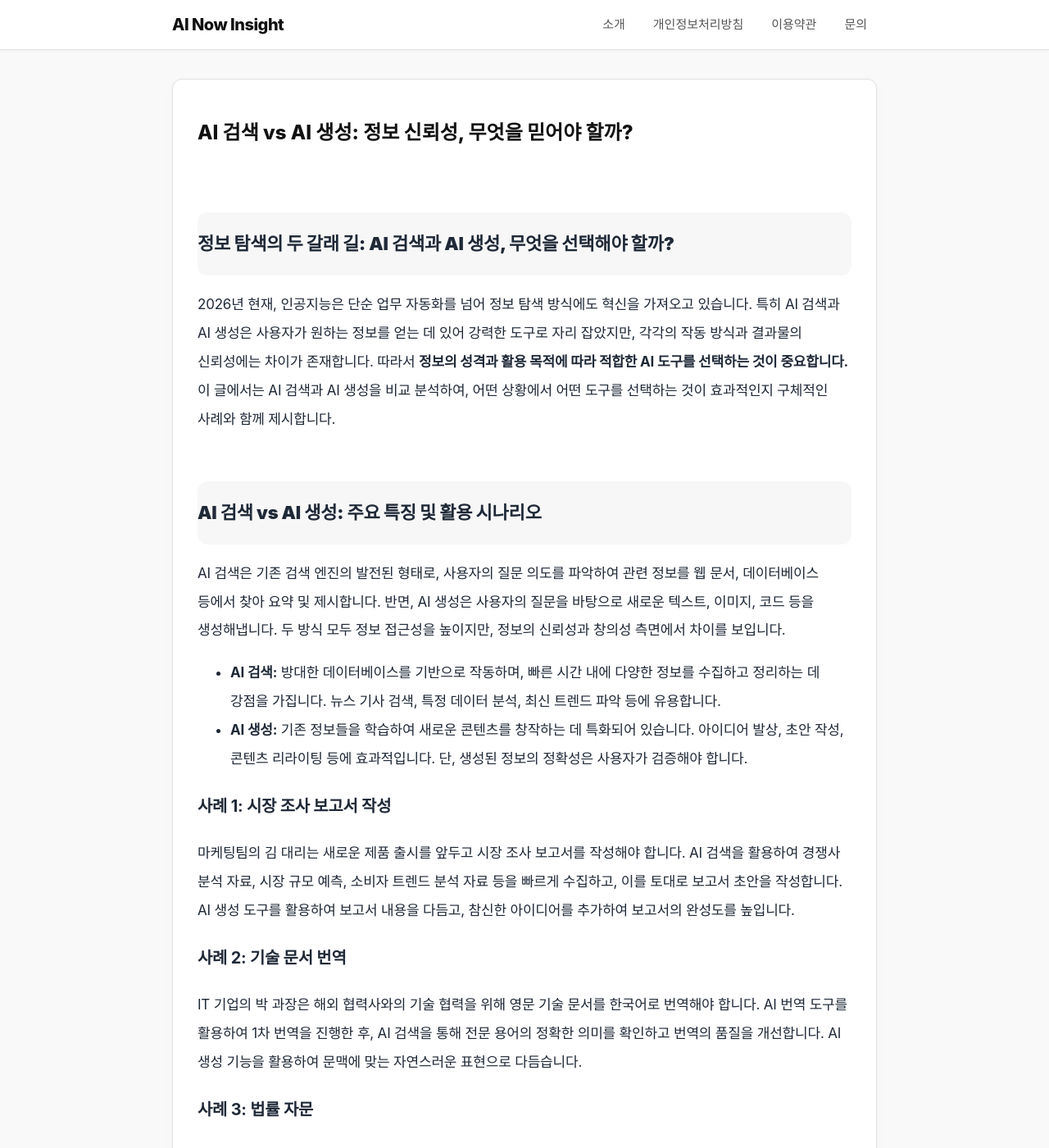
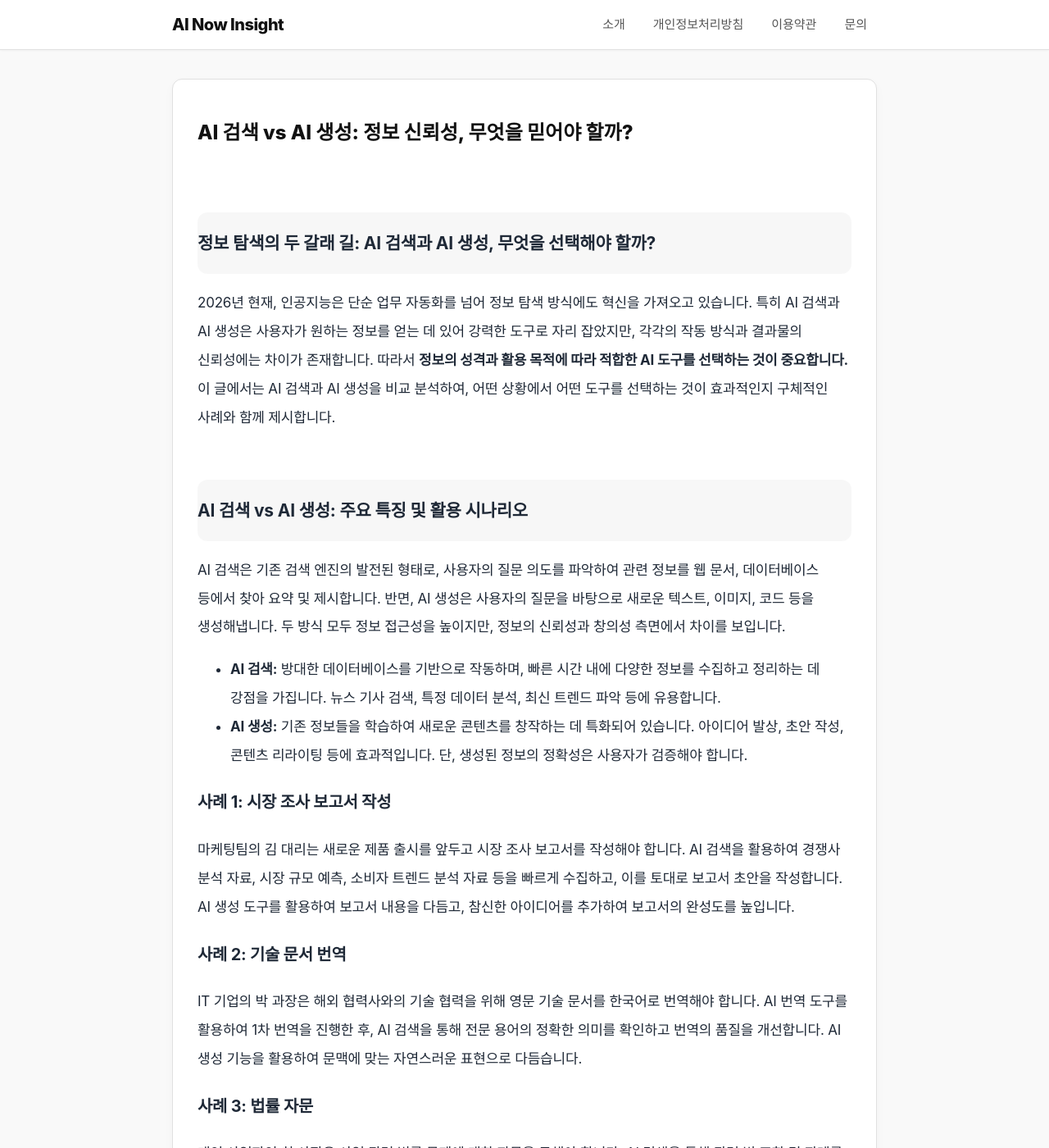
Before and after one commit to ilovegkd/ilovegkd.github.io, a Jekyll site: the page built from _posts/2026-02-15-post-5513.md, in a window 1280 px wide and 1400 px high. Shown: the whole window at 82% size. Built offline with Jekyll 4.4.1, drawn with Linux system fonts in a browser that asks for light colours.

Commit message:
Update site.css

```diff
--- a/assets/site.css
+++ b/assets/site.css
@@ -198,8 +198,8 @@ p { margin-bottom: 16px; word-break: keep-all; }
 
 .post-content h2{
   margin:58px 0 18px;
-  font-size:22px;
-  font-weight:900;
+  font-size:21px;
+  font-weight:700;
   padding:16px 0px;
 
   background:rgba(0,0,0,.03);
```
